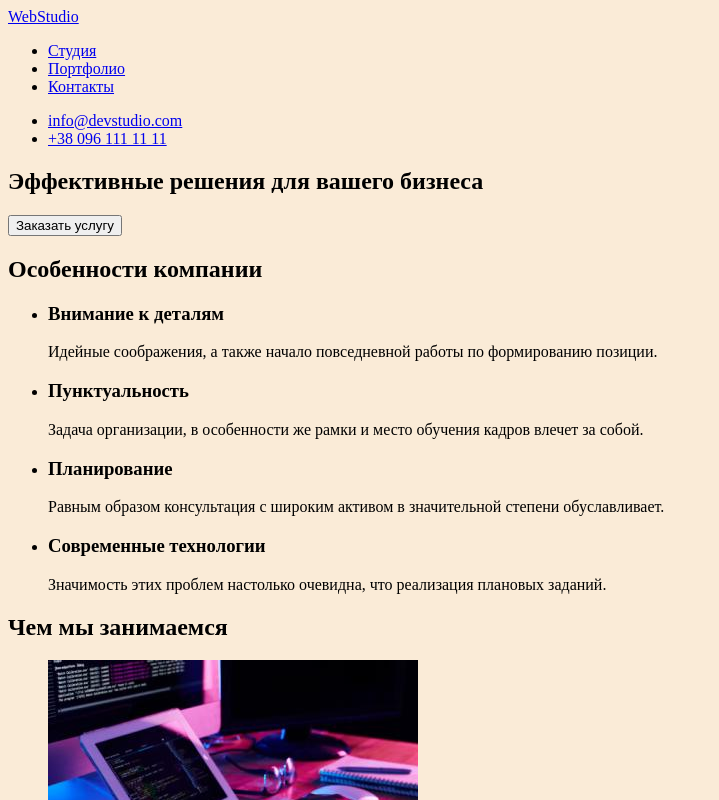
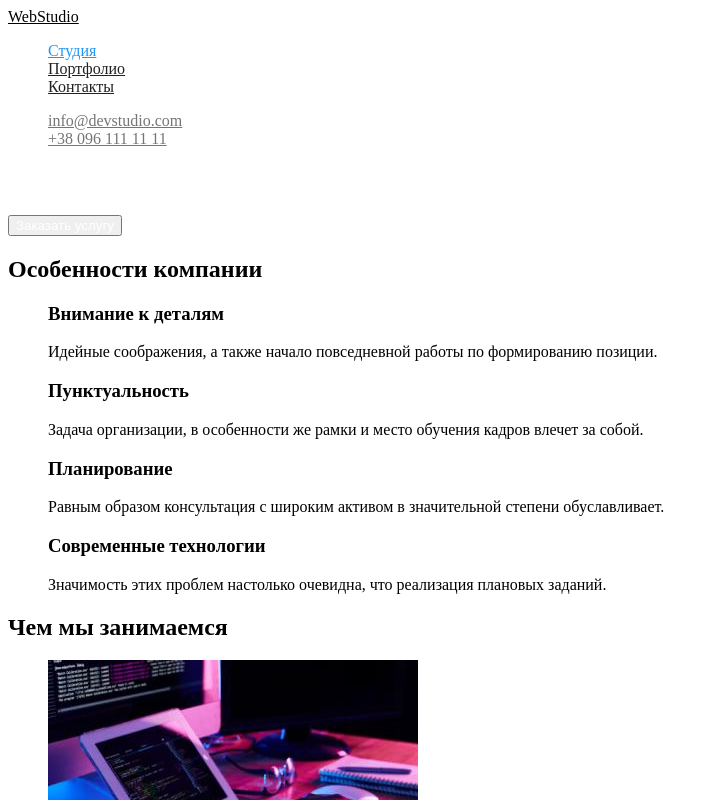
Before and after one commit to alien-asus/goit-markup-hw-02, a plain HTML site: page index.html in a window 1280 px wide. Both pictures are taken after a click on the link "Студия". Shown: the top 800 px of the page, without its empty margins (0-719 px from the left). Drawn offline with Linux system fonts and the light colour scheme.

Commit message:
Стилизация хедера

```diff
--- a/css/styles.css
+++ b/css/styles.css
@@ -1,33 +1,50 @@
-body{
-    background-color: antiquewhite;
+/*------------------------Тело сайта----------------------------*/
+
+.body {
+    background-color: #F5F5F5;
 }
+
 .logo {
+    color: #000000;
 }
-.site-nav {
+
+.list{
+    list-style:none;
 }
-.item-nav {
+
+/*---------------------Навигация сайта------------------------*/
+
+.site-nav .link{
+    color:#212121;
 }
-.contacts {
+
+.site-nav .link:hover,
+.site-nav .link:focus {
+    color: #2196F3;
 }
-.contact-item {
+
+/*----------------------------Контакты-------------------------*/
+
+.contact-list {
+    color: #757575;
 }
-.site-button {
+
+.contact-list:hover,
+.contact-list:focus{
+    color: #2196F3;
 }
+
+/*--------------------------Шапка сайта-----------------------*/
 .site-title {
+    color: #FFFFFF;
+
 }
-.subtitle-section {
+
+.button {
+    color: #FFFFFF;
 }
-.menu-items {
+
+.button:hover,
+.button:focus {
+    color: #2196F3;
 }
-.site-item {
-}
-.site-detail {
-}
-.profiles-section {
-}
-.profiles-items {
-}
-.subtitle-sections {
-}
-.site-user {
-}
--- a/index.html
+++ b/index.html
@@ -16,19 +16,19 @@
 			<!--Главное меню-->
 			<nav>
 				<a href="index.html" class="logo">WebStudio</a>
-				<ul class="site-nav">
-					<li class="item-nav"><a href="#">Студия</a></li>
-					<li class="item-nav"><a href="./portfolio.html">Портфолио</a></li>
-					<li class="item-nav"><a href="#">Контакты</a></li>
+				<ul class=" site-nav list">
+					<li ><a href="#" class="link">Студия</a></li>
+					<li ><a href="./portfolio.html" class="link">Портфолио</a></li>
+					<li ><a href="#" class="link">Контакты</a></li>
 				</ul>
 			</nav>
 			<!--Контакты-->
-			<ul class="contacts">
-				<li class="contact-item">
-					<a href="mailto:info@devstudio.com">info@devstudio.com</a>
+			<ul class="site-contact list" >
+				<li>
+					<a href="mailto:info@devstudio.com" class="contact-list">info@devstudio.com</a>
 				</li>
 				<li class="contact-item">
-					<a href="tel:+380961111111">+38 096 111 11 11</a>
+					<a href="tel:+380961111111" class="contact-list">+38 096 111 11 11</a>
 				</li>
 			</ul>
 
@@ -37,12 +37,12 @@
 			<!--Шапка-->
 			<section class="site-button">
 				<h1 class="site-title"> Эффективные решения для вашего бизнеса </h1>
-				<button type="button">Заказать услугу</button>
+				<button type="button" class="button">Заказать услугу</button>
 			</section>
 			<!--Детали-->
 			<section>
 				<h2 class="subtitle-section">Особенности компании</h2>
-				<ul class="menu-items">
+				<ul class="menu-items list">
 					<li class="site-item">
 						<h3 class="site-detail">Внимание к деталям</h3>
 						<p>Идейные соображения, а также начало повседневной работы по формированию позиции.</p>
@@ -65,7 +65,7 @@
 			<section class="profiles-section">
 				<!--Занятия-->
 				<h2 class="subtitle-section"> Чем мы занимаемся </h2>
-				<ul class="profiles-items">
+				<ul class="profiles-items list">
 					<li class="site-item"><img src="./images/employment-img-1.jpg" alt="разработка структуры" width="370" height="294" /></li>
 					<li class="site-item"><img src="./images/employment-img-2.jpg" alt="дизайн мобильных приложений" width="370" height="294"/></li>
 					<li class="site-item"><img src="./images/employment-img-3.jpg" alt="работа с палитрой" width="370" height="294" /></li>
@@ -74,7 +74,7 @@
 			<!--Команда-->
 			<section>
 				<h2 class="subtitle-sections"> Наша команда </h2>
-				<ul>
+				<ul class="list">
 					<li>
 						<img src="./images/team-member-1.jpg" alt="фото учасника команды" width="270" height="260" />
 						<h3 class=" site-user">Игорь Демьяненко</h3>
@@ -102,8 +102,8 @@
 		<footer>
 			<!--Контакты компании-->
 			<a href="index.html">WebStudio</a>
-			<address>
-				<ul>
+			<address class="contacts_wrapper">
+				<ul class="list">
 					<li>
 						<p>г. Киев, пр-т Леси Украинки, 26</p>
 					</li>
```
